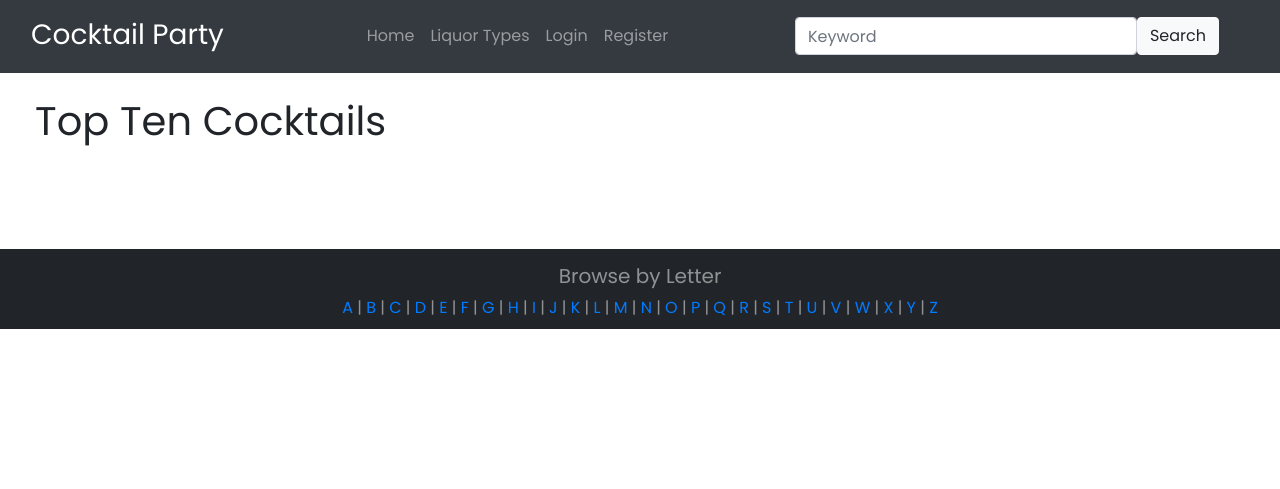
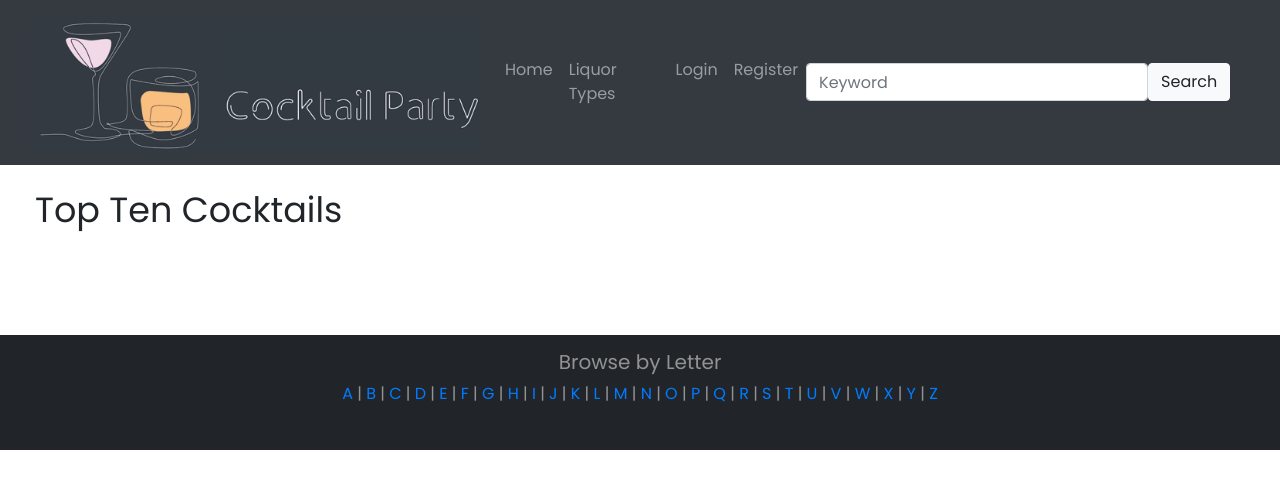
Before and after one commit to kerrylam/cocktail_party, a Flask app: page / in a window 1280 px wide. Shown: the top 489 px of the page. Run offline with Flask 2, Linux system fonts and the light colour scheme; data that the repository does not hold is empty; some libraries are stand-ins or nearby versions.

Commit message:
add logo

```diff
--- a/server.py
+++ b/server.py
@@ -94,7 +94,7 @@ def handle_login():
 def logout():
     session.pop('user_id')
     flash("You are logged out.")
-    return redirect("/")
+    return redirect('/')
 
 
 @app.route('/cocktail/<cocktail_id>')
--- a/static/css/site.css
+++ b/static/css/site.css
@@ -50,7 +50,7 @@ body {
   text-align: center;
   bottom: 0;
   width: 100%;
-  height: 80px;
+  height: 115px;
   line-height: auto;
   background-color: #212529;
 }
@@ -73,7 +73,14 @@ body {
   border-radius: 8px;
 }
 
+.img-thumbnail {
+  border: 0;
+  border-radius: 8px;
+  margin-top: 10px;
+}
+
 h1 {
+  font-size: 35px;
   text-align: left;
   text-indent: 20px;
 }
@@ -88,6 +95,10 @@ h1 {
   margin-top: 5px;
 }
 
+.logo {
+  width: 450px;
+}
+
 .cocktail-title {
   margin-left: 20px;
   font-size: 30px;
--- a/templates/base.html
+++ b/templates/base.html
@@ -16,7 +16,8 @@
 <body>
     <nav class="navbar navbar-expand-md navbar-dark bg-dark sticky-top">
         <div class="container-fluid">
-            <a class="navbar-brand" href="/"><h3>Cocktail Party</h3></a>
+            <a class="navbar-brand" href="/"><img src="/static/images/logo.jpg" class="logo"></a>
+            <!-- <h3>Cocktail Party</h3> -->
             <!-- <button class="navbar-toggler" type="button" data-toggle="collapse"
             data-target="#navbarResponsive">
                 <span class="navbar-toggle-icon"></span>
@@ -66,9 +67,9 @@
                 {% endfor %}
             {% endif %}
         {% endwith %}
-        {% block body %}
-        {% endblock %}
     </div>
+    {% block body %}
+    {% endblock %}
     <br><br><br><br>
     <footer class="footer fixed-bottom">
         <div class="container-fluid">
--- a/templates/browse-by-letter.html
+++ b/templates/browse-by-letter.html
@@ -21,9 +21,8 @@
                                 {% else %}
                                     <a href="/login" class="card-link">
                                 {% endif %}
-                                    <img src="{{ cocktail['strDrinkThumb'] }}" class="card-img-top">
-                                    <h5 class="card-title"> {{ cocktail['strDrink'] }} </h5>
-                                    </a>
+                                <img src="{{ cocktail['strDrinkThumb'] }}" class="card-img-top">
+                                <h5 class="card-title"> {{ cocktail['strDrink'] }} </h5></a>
                             </div>
                         </div>
                     {% endfor %}
```
Also changed, not shown: templates/cocktail-details.html (+4 -34 lines), static/images/logo.jpg (added).
